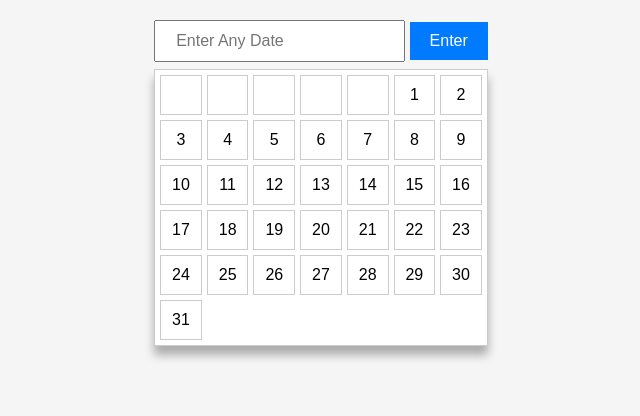
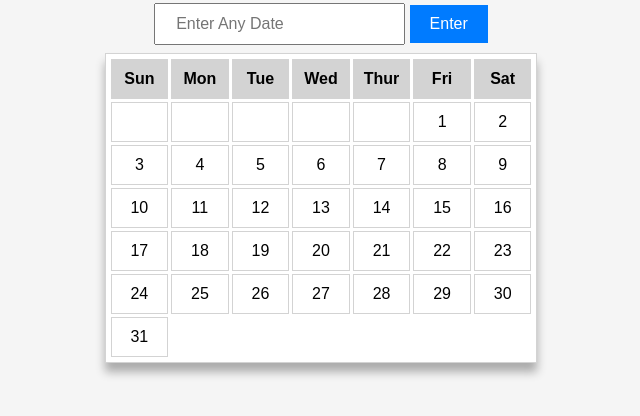
Before and after one commit to ApoorvVerma98/Calendar-with-DatePicker-, a plain HTML site: page index.html in a window 1280 px wide. Shown: the part 354-770 px from the top of the page, without its empty margins (319-959 px from the left). Drawn offline with nearby package versions, Linux system fonts and the light colour scheme.

Commit message:
Initial Commit

```diff
--- a/index.html
+++ b/index.html
@@ -6,7 +6,10 @@
   </head>
   <body>
     <div class="container">
-      <h1>Calendar <br>with<br> Date picker</h1>
+      <h1>
+        Calendar <br />with<br />
+        Date picker
+      </h1>
       <div class="controls">
         <select id="month">
           <option value="1">January</option>
--- a/script.js
+++ b/script.js
@@ -1,8 +1,8 @@
 $(document).ready(function () {
-  // initialize the clndr
+  // initilz the clndr
   renderCalendar();
 
-  // hndle mnths nd yrs selction chnge
+  // hndle mnths nd yrs selection chnge
   $('#month, #year').change(function () {
     renderCalendar();
   });
@@ -18,7 +18,7 @@ $(document).ready(function () {
     }
   });
 
-  // hndle btn click for date input
+  // hndle bttn clck fr dte inpt
   $('#dateButton').click(function () {
     var inputDate = $('#dateInput').val();
     var cell = findCalendarCell(inputDate);
@@ -27,7 +27,7 @@ $(document).ready(function () {
     }
   });
 
-  // rnder the calndr basd on selctd mnths nd yrs
+  // rndr the clndr bsd on selected mnths nd yrs
   function renderCalendar() {
     var month = parseInt($('#month').val());
     var year = parseInt($('#year').val());
@@ -36,7 +36,13 @@ $(document).ready(function () {
     var calendar = $('#calendar');
     calendar.empty();
 
-    // add empty cells for prevs mnths dys
+    // add the dys of the week
+    var daysOfWeek = ['Sun', 'Mon', 'Tue', 'Wed', 'Thur', 'Fri', 'Sat'];
+    for (var i = 0; i < daysOfWeek.length; i++) {
+      calendar.append('<div class="dayOfWeek">' + daysOfWeek[i] + '</div>');
+    }
+
+    // add empty cells for prvs mnths dys
     for (var i = 0; i < firstDayOfWeek; i++) {
       calendar.append('<div></div>');
     }
@@ -48,13 +54,13 @@ $(document).ready(function () {
       calendar.append(cell);
     }
 
-    // attch clck event to cells for colr chnge
+    // attch clck evnt to cells for clr chnge
     $('.calendar div').click(function () {
       toggleCellColor($(this));
     });
   }
 
-  // fnd the calndr cell with the specifd dte
+  // fnd the clndr cell with the spcfd dte
   function findCalendarCell(date) {
     var day = parseInt(date);
     var cells = $('.calendar div');
@@ -67,7 +73,7 @@ $(document).ready(function () {
     return null;
   }
 
-  // toggle the colr of a calndr cell
+  // tggle the clr of a clndr cell
   function toggleCellColor(cell) {
     cell.toggleClass('green');
   }
--- a/styles.css
+++ b/styles.css
@@ -8,10 +8,6 @@ body {
   background-color: #f5f5f5;
 }
 
-.container {
-  text-align: center;
-}
-
 h1 {
   margin-bottom: 20px;
   color: #333;
@@ -19,6 +15,11 @@ h1 {
   background-image: linear-gradient(to right, #ff0000, #0000ff);
   -webkit-background-clip: text;
   -webkit-text-fill-color: transparent;
+}
+
+.container {
+  text-align: center;
+  padding: 20px;
 }
 
 .controls {
@@ -56,28 +57,34 @@ h1 {
 .calendar {
   display: grid;
   grid-template-columns: repeat(7, 1fr);
-  gap: 5px;
-  max-width: 400px;
-  margin: 0 auto;
+  grid-gap: 3px;
+  margin-top: 2%;
+  box-shadow: 0 9px 9px rgba(0.3, 0.3, 0.3, 0.3);
+  padding: 5px;
   background-color: white;
-  border: 0.5px solid #ccc;
+  border: 0.5px solid #d3d3d3;
+}
+
+.dayOfWeek {
+  text-align: center;
+  font-weight: bold;
   padding: 5px;
-  box-shadow: 0 9px 9px rgba(0.3, 0.3, 0.3, 0.3);
-  margin-top: 2%;
+  background-color: lightgray;
 }
 
 .calendar div {
+  text-align: center;
   padding: 10px;
-  border: 1px solid #ccc;
+  border: 1px solid #d3d3d3;
   cursor: pointer;
-  transition: background-color 0.3s ease;
+  transition: background-color 0.1s inherit;
 }
 
 .calendar div:hover {
-  background-color: #9b9797;
+  background-color: #d3d3d3;
 }
 
-.calendar .green {
+.green {
   background-color: green;
   color: white;
 }
```
